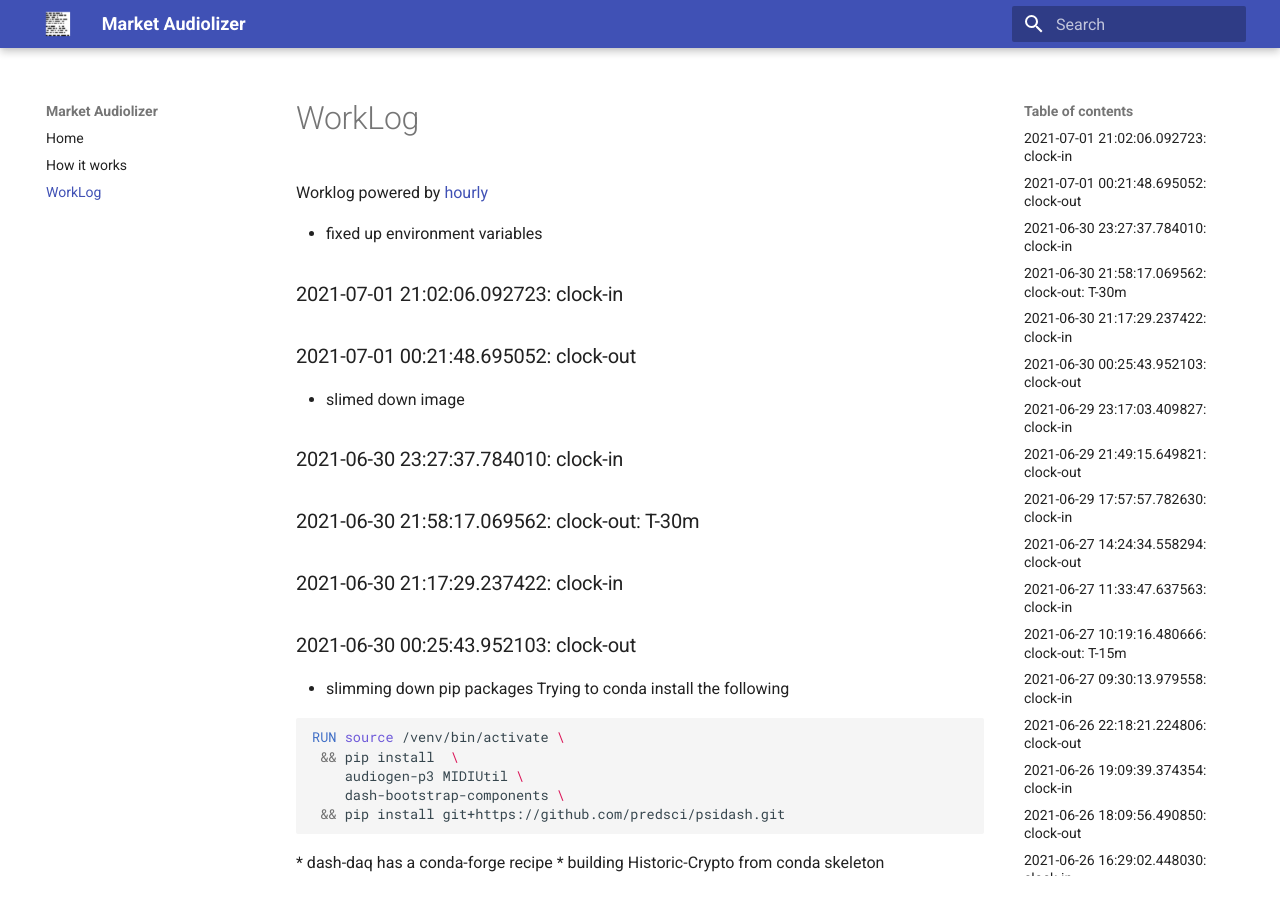
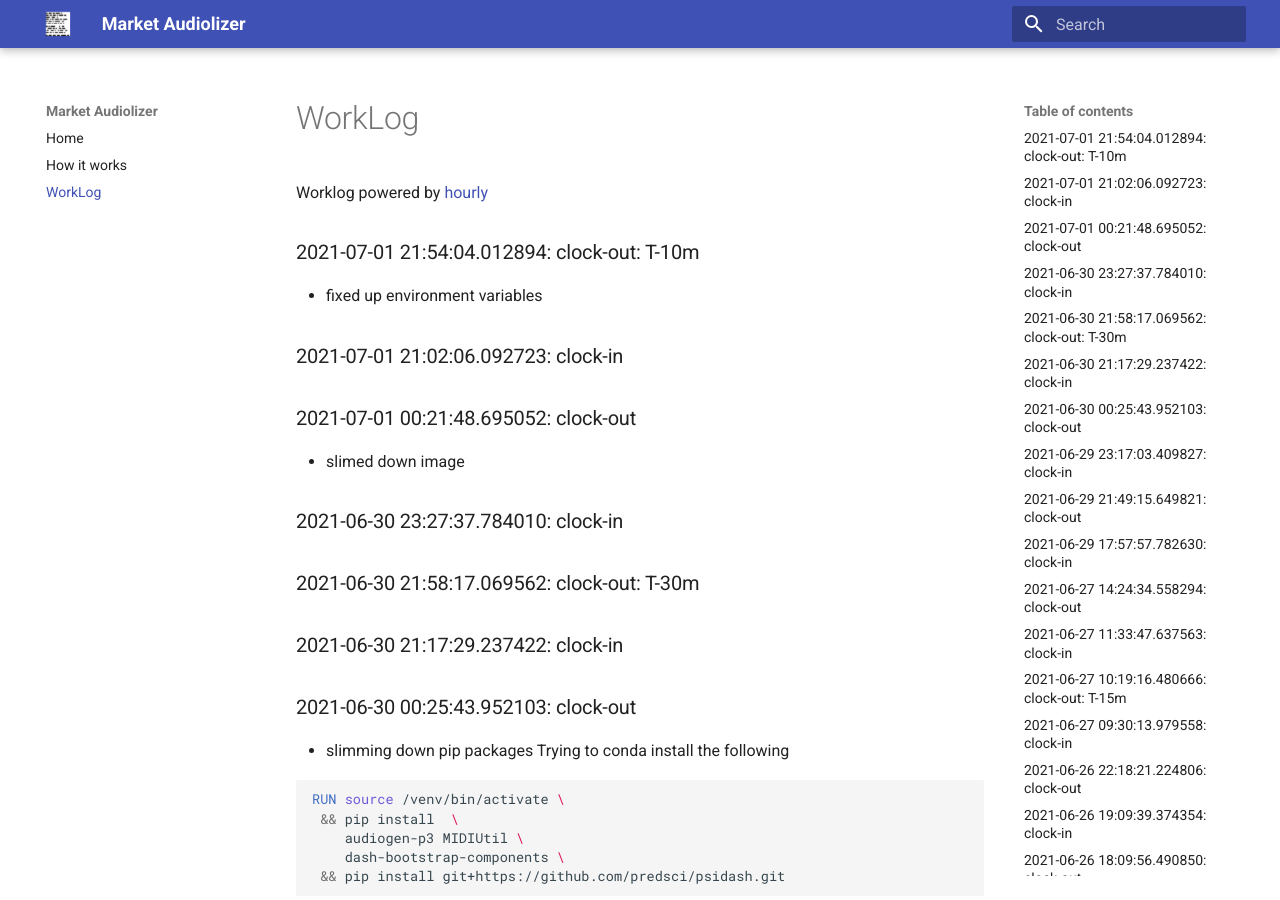
Before and after one commit to asherp/audiolizer, an MkDocs documentation site: the page built from docs/WorkLog.md, in a window 1280 px wide and 900 px high. Built offline with MkDocs 1.6.1 and Material for MkDocs 9.7.7, drawn with Linux system fonts in a browser that asks for light colours.

Commit message:
clock-out: T-10m

```diff
--- a/WorkLog.md
+++ b/WorkLog.md
@@ -1,3 +1,5 @@
+### 2021-07-01 21:54:04.012894: clock-out: T-10m
+
 * fixed up environment variables
 
 ### 2021-07-01 21:02:06.092723: clock-in
```
